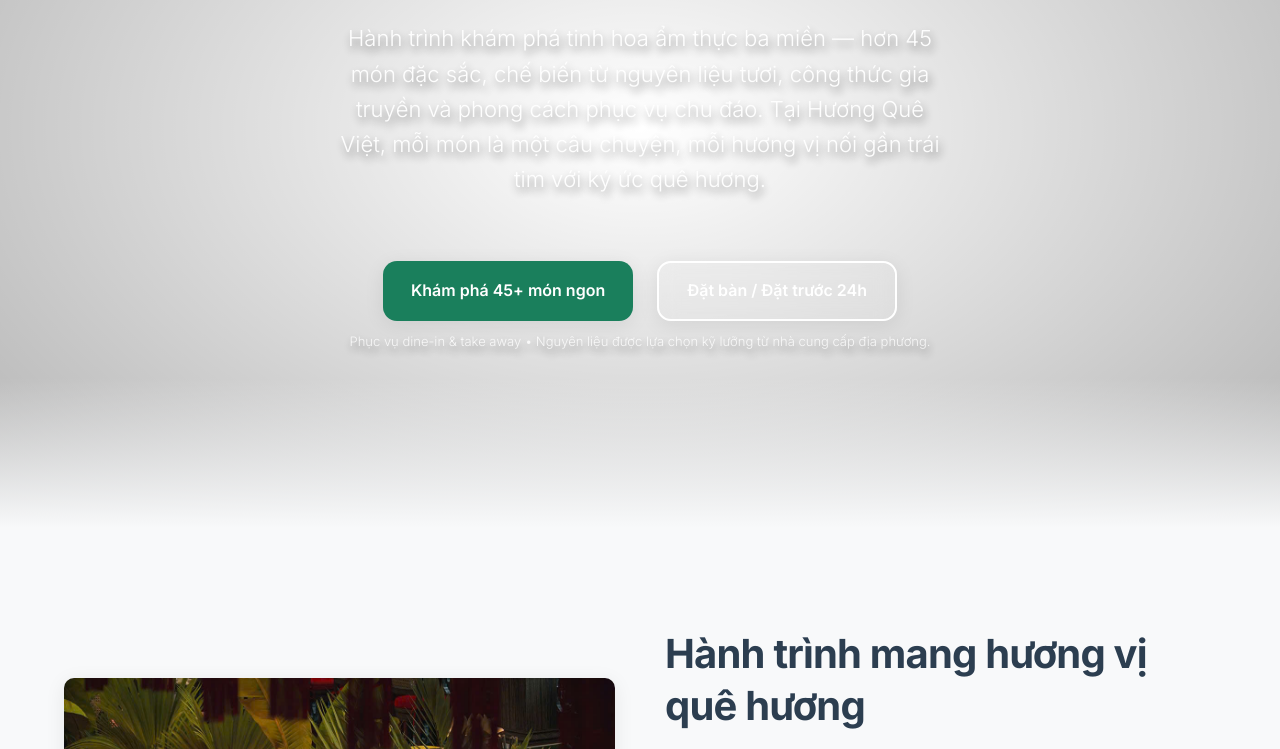
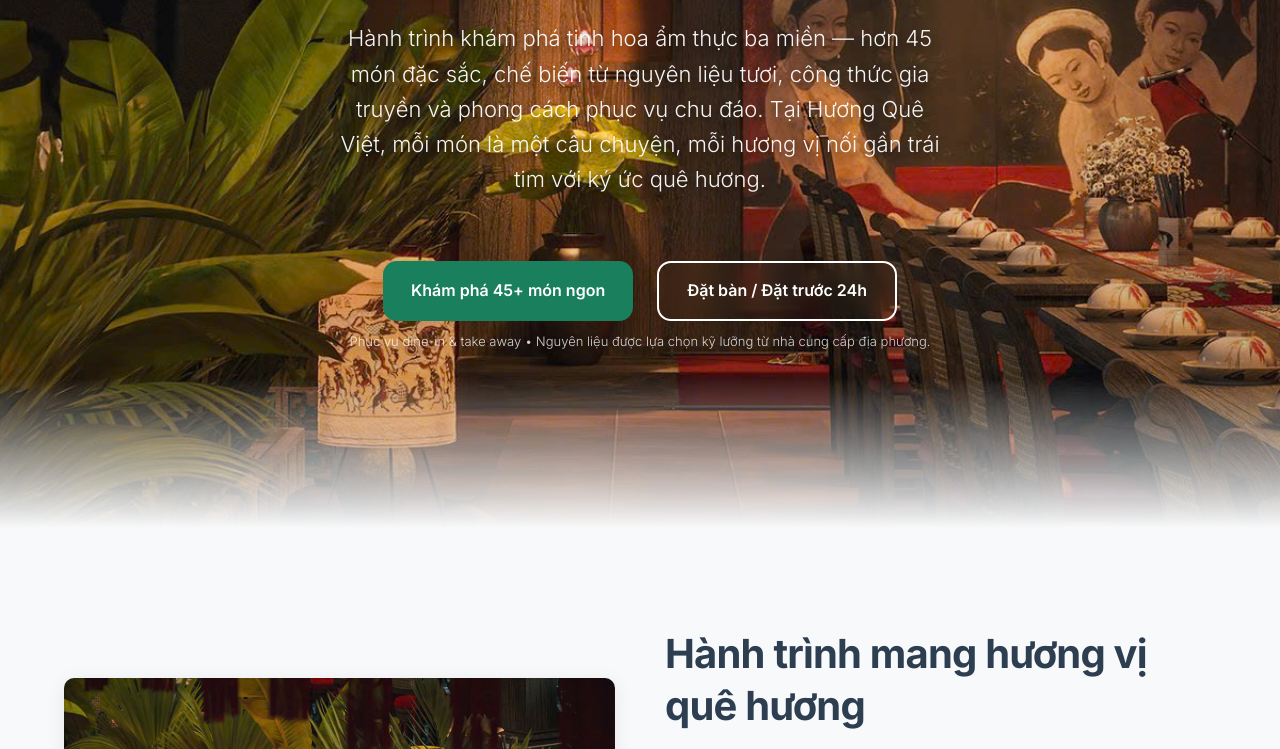
Before and after one commit to pyuh51/BTL_Web, a plain HTML site: page index.html in a window 1280 px wide. Shown: the part 322-1071 px from the top of the page. Drawn offline with Linux system fonts and the light colour scheme; files whose address does not match are found by name.

Commit message:
fix background

```diff
--- a/css/layout/sections.css
+++ b/css/layout/sections.css
@@ -4,7 +4,7 @@
 }
 
 .hero {
-  background: url("../images/about_main-background/main_background.jpg")
+  background: url("../../images/about_main-background/main-background.jpg")
     center/cover no-repeat fixed;
   min-height: 100vh;
   display: flex;
```
Also changed, not shown: images/about_main-background/main-background.jpg (renamed from images/about_main-background/main_background.jpg).
